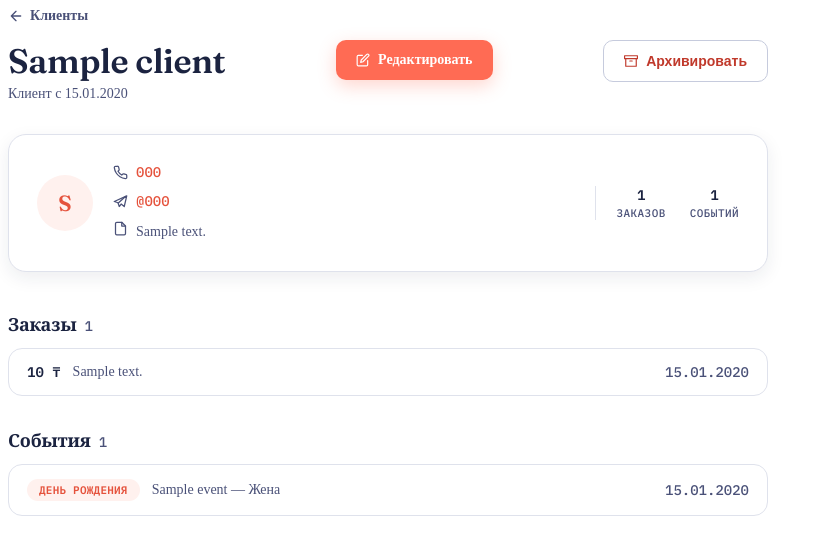
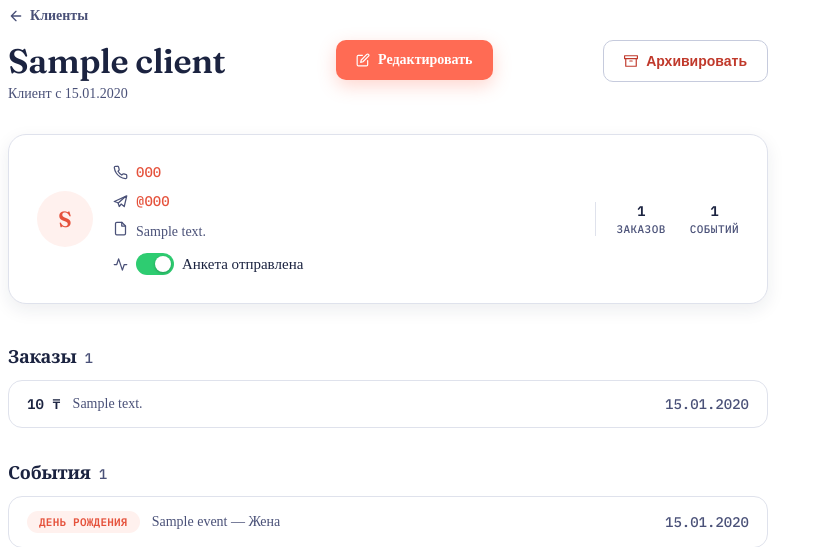
Before and after one commit to BolatMukashev/customer_retention_system, a Django app: page /clients/1/ in a window 1280 px wide. Shown: the top 547 px of the page, without its empty margins (0-823 px from the left). Run offline with Django 5.2, Linux system fonts and the light colour scheme; a user stored in the database is signed in; tables that the repository leaves empty hold one stand-in row (values such as "Sample post").

Commit message:
добавли статус уведомления об анкетировании

```diff
--- a/crs/clients/models.py
+++ b/crs/clients/models.py
@@ -31,6 +31,8 @@ class Client(BaseModel):
 
     name = models.CharField(verbose_name="Имя", max_length=100)
     note = models.TextField(verbose_name="Примечание", blank=True)
+    notified = models.BooleanField(verbose_name="Анкета отправлена", default=False)
+
 
     class Meta:
         verbose_name = 'Клиент'
--- a/crs/clients/static/clients/css/style.css
+++ b/crs/clients/static/clients/css/style.css
@@ -372,3 +372,53 @@
         gap: 6px;
     }
 }
+
+
+.toggle-switch {
+    position: relative;
+    display: inline-block;
+    width: 38px;
+    height: 22px;
+    flex-shrink: 0;
+}
+
+.toggle-switch input {
+    opacity: 0;
+    width: 0;
+    height: 0;
+}
+
+.toggle-slider {
+    position: absolute;
+    cursor: pointer;
+    inset: 0;
+    background-color: #C6CBDD;
+    border-radius: 999px;
+    transition: background-color 0.18s var(--ease);
+}
+
+.toggle-slider::before {
+    content: "";
+    position: absolute;
+    height: 16px;
+    width: 16px;
+    left: 3px;
+    bottom: 3px;
+    background-color: #fff;
+    border-radius: 50%;
+    transition: transform 0.18s var(--ease);
+    box-shadow: 0 1px 3px rgba(0,0,0,0.25);
+}
+
+.toggle-switch input:checked + .toggle-slider {
+    background-color: #2ECC71;
+}
+
+.toggle-switch input:checked + .toggle-slider::before {
+    transform: translateX(16px);
+}
+
+.toggle-label {
+    font-size: 0.9375rem;
+    color: var(--text);
+}
--- /dev/null
+++ b/crs/clients/static/clients/js/client-view.js
@@ -0,0 +1,21 @@
+document.addEventListener('DOMContentLoaded', function () {
+    const toggle = document.getElementById('notified-toggle');
+    const label = document.getElementById('notified-label');
+
+    toggle.addEventListener('change', function () {
+        fetch(toggle.dataset.url, {
+            method: 'POST',
+            headers: {
+                'X-CSRFToken': toggle.dataset.csrf,
+                'Content-Type': 'application/x-www-form-urlencoded',
+            },
+        })
+        .then(res => res.json())
+        .then(data => {
+            label.textContent = data.notified ? 'Анкета отправлена' : 'Анкета не отправлена';
+        })
+        .catch(() => {
+            toggle.checked = !toggle.checked;
+        });
+    });
+});
--- a/crs/clients/templates/clients/index.html
+++ b/crs/clients/templates/clients/index.html
@@ -28,6 +28,8 @@
                         <svg width="16" height="16" viewBox="0 0 24 24" fill="none" stroke="currentColor" stroke-width="2" stroke-linecap="round" stroke-linejoin="round"><path d="M20 21v-2a4 4 0 0 0-4-4H8a4 4 0 0 0-4 4v2"/><circle cx="12" cy="7" r="4"/></svg>
                     </span>
                     <span class="client-name">{{ e.name }}</span>
+                    <span class="notify-dot {% if e.notified %}notify-dot--on{% endif %}"
+                        title="{% if e.notified %}Уведомление отправлено{% else %}Уведомление не отправлено{% endif %}"></span>
                 </div>
                 <div class="card-body">
                     <p class="client-phone-lg">
--- a/crs/clients/templates/clients/view.html
+++ b/crs/clients/templates/clients/view.html
@@ -64,6 +64,20 @@
                 <span>{{ client.note }}</span>
             </div>
             {% endif %}
+
+            <div class="profile-row profile-row--notify">
+                <svg width="15" height="15" viewBox="0 0 24 24" fill="none" stroke="currentColor" stroke-width="2" stroke-linecap="round" stroke-linejoin="round"><path d="M22 12h-4l-3 9L9 3l-3 9H2"/></svg>
+                <label class="toggle-switch">
+                    <input type="checkbox" id="notified-toggle"
+                           data-url="{% url 'clients:toggle_notified' client.pk %}"
+                           data-csrf="{{ csrf_token }}"
+                           {% if client.notified %}checked{% endif %}>
+                    <span class="toggle-slider"></span>
+                </label>
+                <span class="toggle-label" id="notified-label">
+                    {% if client.notified %}Анкета отправлена{% else %}Анкета не отправлена{% endif %}
+                </span>
+            </div>
         </div>
 
         <div class="profile-stats">
@@ -135,4 +149,7 @@
     </section>
 
 </div>
+
+<script src="{% static 'clients/js/client-view.js' %}"></script>
+
 {% endblock %}
--- a/crs/clients/urls.py
+++ b/crs/clients/urls.py
@@ -10,4 +10,5 @@ urlpatterns = [
     path('<int:pk>/edit/', views.edit, name='edit'),
     path('<int:pk>/archive/', views.archive, name='archive'),
     path('search/', views.search, name='search'),
+    path('<int:pk>/toggle-notified/', views.toggle_notified, name='toggle_notified'),
 ]
--- a/crs/clients/views.py
+++ b/crs/clients/views.py
@@ -115,3 +115,13 @@ def archive(request, pk):
     client.archived_at = timezone.now()
     client.save(update_fields=['is_archived', 'archived_at'])
     return redirect('clients:index')
+
+
+@require_POST
+@login_required
+def toggle_notified(request, pk):
+    org = request.user.organization
+    client = get_object_or_404(Client, pk=pk, organization=org)
+    client.notified = not client.notified
+    client.save(update_fields=['notified'])
+    return JsonResponse({'notified': client.notified})
```
Also changed, not shown: crs/crs/static/crs/css/style.css (+19 -0 lines), crs/clients/migrations/0006_client_notified.py (added).
